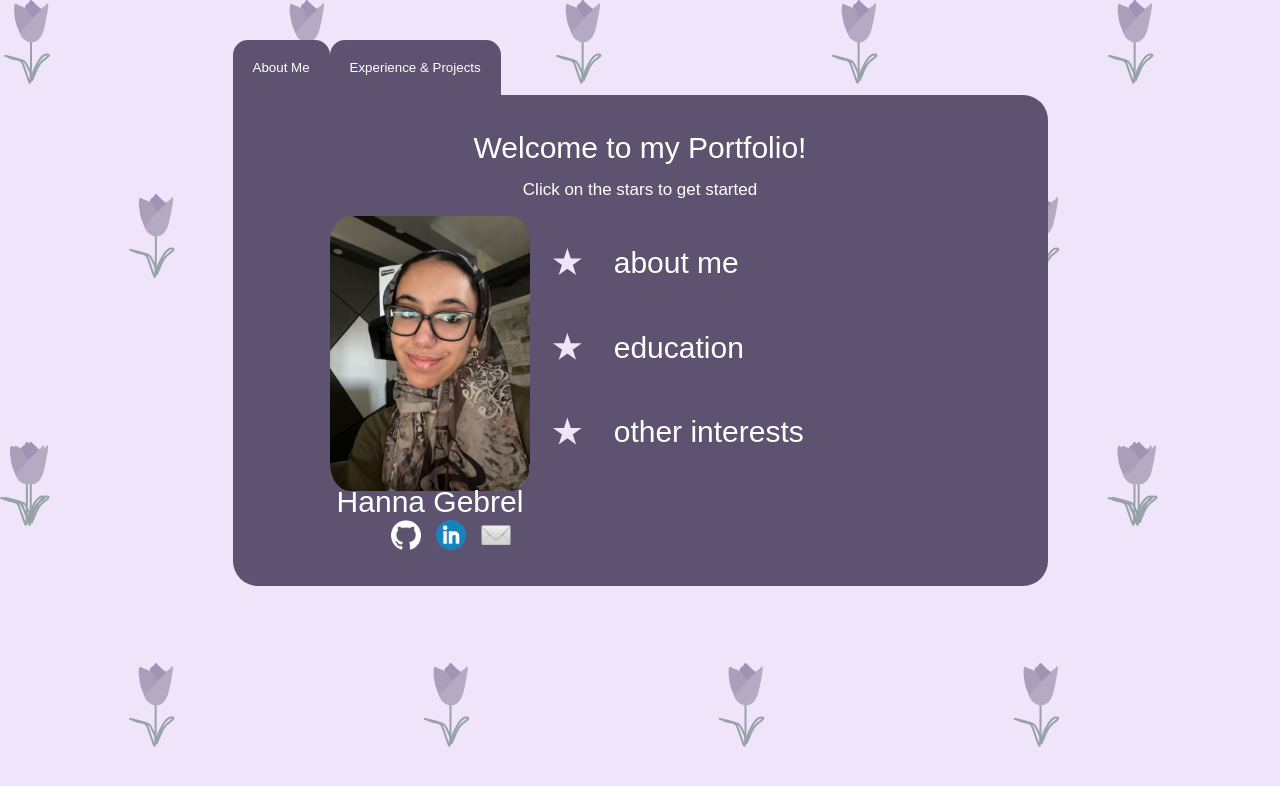
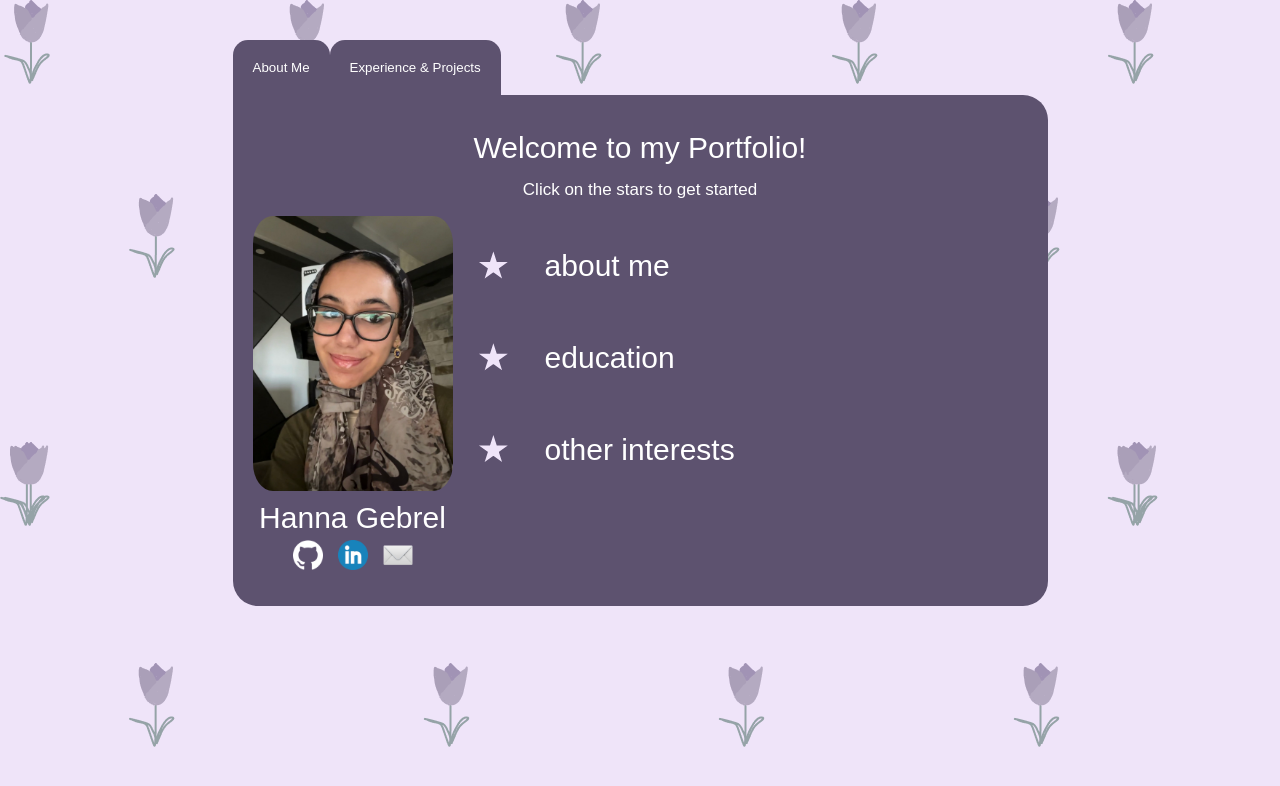
Before and after one commit to hannageb/portfolio, a React (Create React App) app: page / in a window 1280 px wide. Shown: the top 786 px of the page. Built offline with nearby package versions, Linux system fonts and the light colour scheme; a web font is replaced by a local one.

Commit message:
adjusted spacing of picture & links

```diff
--- a/src/App.css
+++ b/src/App.css
@@ -64,10 +64,6 @@ p, a {
   width: 100%;
 }
 
-.pic {
-  padding-left: 10%;
-}
-
 .profile-pic {
   object-fit: cover;
   width: 200px;
@@ -75,10 +71,9 @@ p, a {
   border-radius: 10%;
 }
 
-.pic p,
-.pic .links {
+.pic p, .pic .links {
   line-height: 5px;
-  justify-items: start;
+  margin-top: 10%;
 }
 
 .links li {
@@ -90,6 +85,7 @@ p, a {
   align-items: center;
   justify-content: center;
   gap: 15px;
+  padding: 0;
 }
 
 .links img {
--- a/src/App.js
+++ b/src/App.js
@@ -89,21 +89,21 @@ function App() {
                 <div className="star" onClick={() => firstToggle()}><p></p></div>
                 <p>portfolio!</p> </div>
                 {showFirst && (
-                  <div className="section-text"><p>Hi I'm Hanna! I'm an aspiring front-end developer and software engineer who wants to make the internet a better place for everyone </p></div>
+                  <div className="section-text"><p>Hi I'm Hanna, an aspiring front-end developer and software engineer who wants to make the internet a better place for everyone! </p></div>
                 )}
 
               <div className="section">
                 <div className="star" onClick={() => secondToggle()}></div>
                 <a href="https://hannageb.github.io/starterhelpi/">career helpi</a></div>
                 {showSecond && (
-                  <div className="section-text"><p>I am an honors student at the University of Delaware studying Computer Science with a concentration in Human-Computer Interaction and a minor in Advertising</p></div>
+                  <div className="section-text"><p>I am currently an honors student at the University of Delaware studying Computer Science with a concentration in Human-Computer Interaction + an Advertising minor</p></div>
                 )}
 
               <div className="section">
                 <div className="star" onClick={() => thirdToggle()}></div>
                 <p></p></div>
                 {showThird && (
-                  <div className="section-text"><p>I love Islamic history, Arab film, translated literature, and all forms of art</p></div>
+                  <div className="section-text"><p>I love Islamic history, Arab film, translated literature, and all forms of art.</p></div>
                 )
               }
         </div>
```
